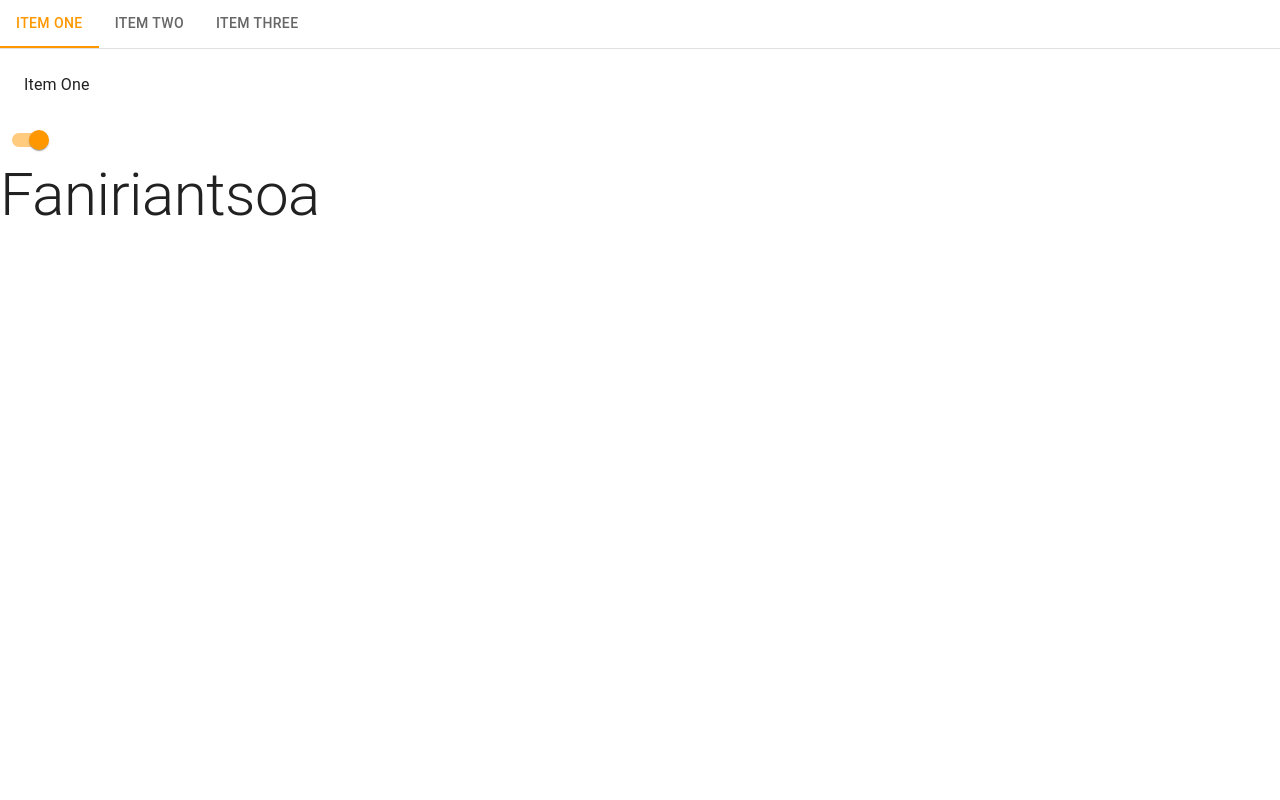
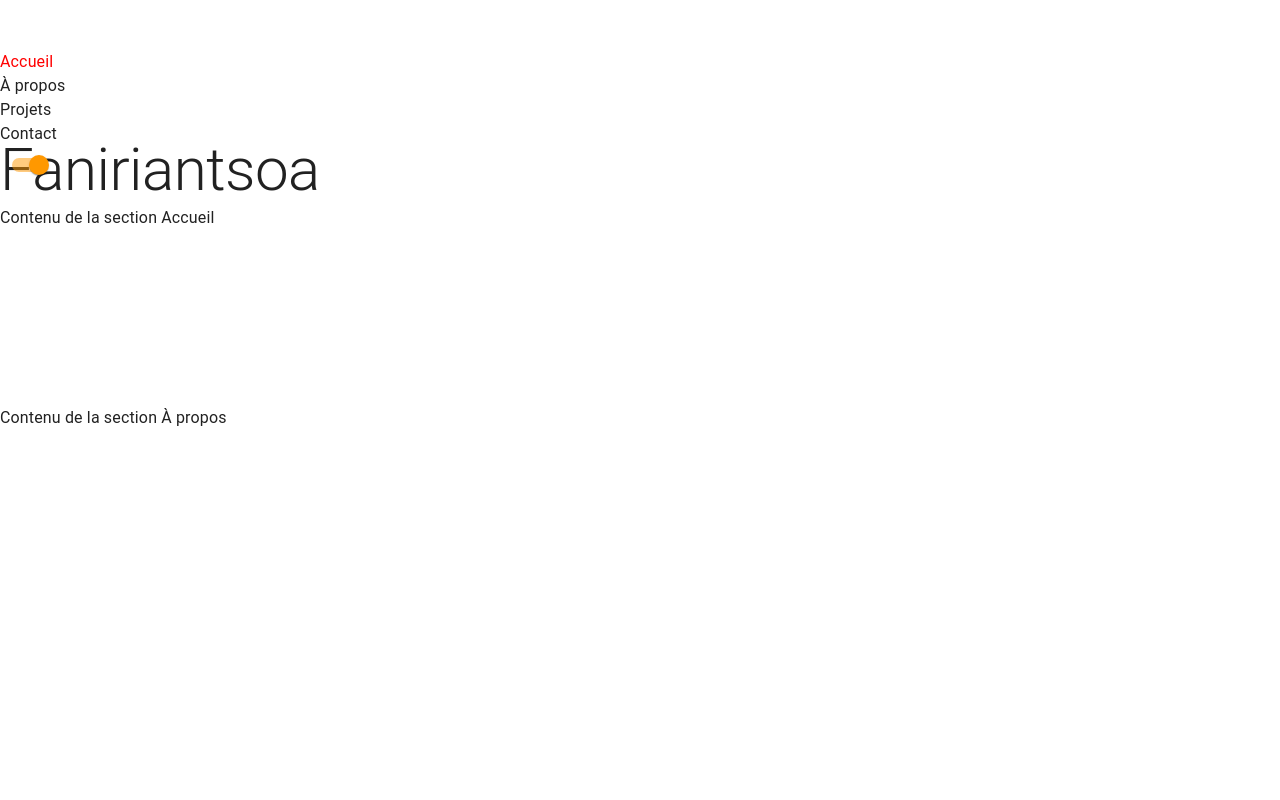
Before and after one commit to Faniry1015/faniry-portfolio-app, a React (Vite) app: page / in a window 1280 px wide. Shown: the top 800 px of the page. Built offline with nearby package versions, Linux system fonts and the light colour scheme.

Commit message:
handling navbar

```diff
--- a/package.json
+++ b/package.json
@@ -10,6 +10,7 @@
     "preview": "vite preview"
   },
   "dependencies": {
+    "bootstrap": "^5.3.2",
     "react": "^18.2.0",
     "react-dom": "^18.2.0",
     "react-router-dom": "^6.17.0"
--- a/src/App.jsx
+++ b/src/App.jsx
@@ -1,6 +1,7 @@
-import React, {useState} from 'react';
+import React, { useState } from 'react';
+import 'bootstrap/dist/css/bootstrap.min.css';
 import './App.css'
-import {  Typography } from '@mui/material';
+import { Typography } from '@mui/material';
 import CustomThemeProvider from './ThemeProvider/ThemeProvider';
 import Header from './Components/Header';
 
@@ -8,15 +9,29 @@ import Header from './Components/Header';
 function App() {
   const [themeStatus, setThemeStatus] = useState('light')
   const handleThemeToggle = (checked) => {
-      const theme = checked === true ? 'light' : 'dark'
-      setThemeStatus(theme)
+    const theme = checked === true ? 'light' : 'dark'
+    setThemeStatus(theme)
   }
 
   return (
     <>
       <CustomThemeProvider onThemeChange={themeStatus} >
-      <Header onThemeChange={handleThemeToggle}/>
+        <Header onThemeChange={handleThemeToggle} />
         <Typography variant='h2'>Faniriantsoa</Typography>
+        <div>
+          <section id="accueil"  style={{height: '200px'}} className=''>
+            Contenu de la section Accueil
+          </section>
+          <section id="apropos" style={{height: '600px'}} className=''>
+            Contenu de la section À propos
+          </section>
+          <section id="projets" style={{height: '600px'}} className=''>
+            Contenu de la section Projets
+          </section>
+          <section id="contact" style={{height: '600px'}} className=''>
+            Contenu de la section Contact
+          </section>
+        </div>
       </CustomThemeProvider>
     </>
   )
--- a/src/Components/Header.jsx
+++ b/src/Components/Header.jsx
@@ -1,16 +1,18 @@
 import React, { useState } from 'react'
-import {Switch} from '@mui/material'
+import { Switch } from '@mui/material'
 import NavBar from './NavBar'
+import '../Styles/Header.css'
 
-function Header({onThemeChange}) {
+function Header({ onThemeChange, accueilRef, aproposRef, projetsRef, contactRef }) {
     const [isLight, setIsLight] = useState(true)
 
     const handleThemeToggle = (e) => {
         onThemeChange(e.target.checked)
         setIsLight(!isLight)
     }
+
     return (
-        <div>
+        <div className='header'>
             <NavBar />
             <Switch
                 checked={isLight}
--- a/src/Components/NavBar.jsx
+++ b/src/Components/NavBar.jsx
@@ -1,68 +1,45 @@
-import React, {useState} from 'react';
-import PropTypes from 'prop-types';
-import Tabs from '@mui/material/Tabs';
-import Tab from '@mui/material/Tab';
-import Typography from '@mui/material/Typography';
-import Box from '@mui/material/Box';
+import React, { useEffect } from 'react';
+import '../Styles/NavBar.css'
 
-function CustomTabPanel(props) {
-  const { children, value, index, ...other } = props;
+function NavBar() {
+  useEffect(() => {
+    const observer = new IntersectionObserver((entries) => {
+      entries.forEach((entry) => {
+        if (entry.isIntersecting) {
+          // Mettez à jour la classe "active" dans la barre de navigation
+          // en fonction de la section actuellement visible
+          const sectionId = entry.target.id;
+          const navLinks = document.querySelectorAll('.nav-link');
+
+          navLinks.forEach((link) => {
+            link.classList.remove('active');
+            if (link.getAttribute('href').slice(1) === sectionId) {
+              link.classList.add('active');
+            }
+          });
+        }
+      });
+    });
+
+    const sections = document.querySelectorAll('section');
+
+    sections.forEach((section) => {
+      observer.observe(section);
+    });
+
+    return () => {
+      observer.disconnect();
+    };
+  }, []);
 
   return (
-    <div
-      role="tabpanel"
-      hidden={value !== index}
-      id={`simple-tabpanel-${index}`}
-      aria-labelledby={`simple-tab-${index}`}
-      {...other}
-    >
-      {value === index && (
-        <Box sx={{ p: 3 }}>
-          <Typography>{children}</Typography>
-        </Box>
-      )}
-    </div>
+    <nav>
+      <a href="#accueil" className="nav-link active">Accueil</a>
+      <a href="#apropos" className="nav-link">À propos</a>
+      <a href="#projets" className="nav-link">Projets</a>
+      <a href="#contact" className="nav-link">Contact</a>
+    </nav>
   );
 }
 
-CustomTabPanel.propTypes = {
-  children: PropTypes.node,
-  index: PropTypes.number.isRequired,
-  value: PropTypes.number.isRequired,
-};
-
-function a11yProps(index) {
-  return {
-    id: `simple-tab-${index}`,
-    'aria-controls': `simple-tabpanel-${index}`,
-  };
-}
-
-export default function NavBar() {
-  const [value, setValue] = useState(0);
-
-  const handleChange = (event, newValue) => {
-    setValue(newValue);
-  };
-
-  return (
-    <Box sx={{ width: '100%' }}>
-      <Box sx={{ borderBottom: 1, borderColor: 'divider' }}>
-        <Tabs value={value} onChange={handleChange} aria-label="basic tabs example">
-          <Tab label="Item One" {...a11yProps(0)} />
-          <Tab label="Item Two" {...a11yProps(1)} />
-          <Tab label="Item Three" {...a11yProps(2)} />
-        </Tabs>
-      </Box>
-      <CustomTabPanel value={value} index={0}>
-        Item One
-      </CustomTabPanel>
-      <CustomTabPanel value={value} index={1}>
-        Item Two
-      </CustomTabPanel>
-      <CustomTabPanel value={value} index={2}>
-        Item Three
-      </CustomTabPanel>
-    </Box>
-  );
-}
+export default NavBar;
--- /dev/null
+++ b/src/Styles/Header.css
@@ -0,0 +1,4 @@
+.header {
+    position: sticky;
+    top: 50px;
+}
--- /dev/null
+++ b/src/Styles/NavBar.css
@@ -0,0 +1,3 @@
+.active {
+    color: red
+}
```
Also changed, not shown: 1 other file (tests, documents, lock files or other folders).
